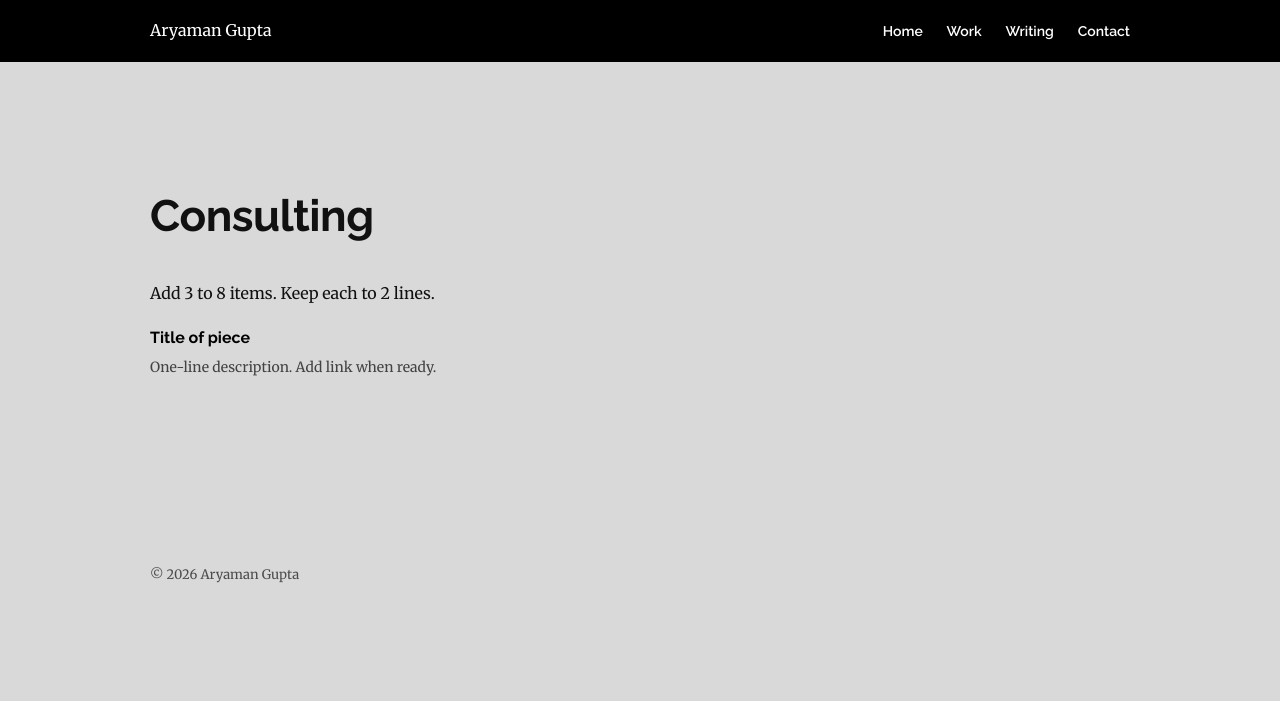
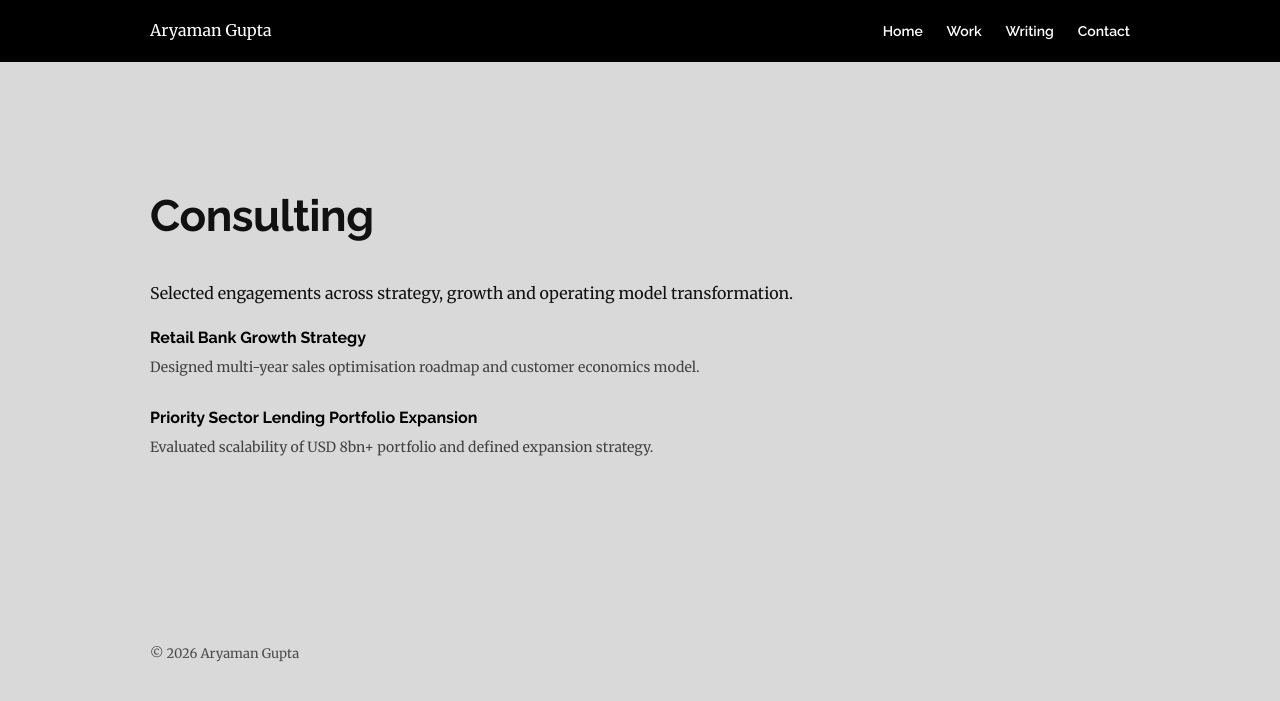
Before and after one commit to kungfumonk29/kungfumonk29.github.io, a Jekyll site: the page built from work/consulting.md, in a window 1280 px wide. Shown: the top 701 px of the page. Built offline with Jekyll 4.4.1, drawn with Linux system fonts in a browser that asks for light colours.

Commit message:
Update consulting.md

```diff
--- a/work/consulting.md
+++ b/work/consulting.md
@@ -6,9 +6,14 @@ permalink: /work/consulting/
 
 # Consulting
 
-Add 3 to 8 items. Keep each to 2 lines.
+Selected engagements across strategy, growth and operating model transformation.
 
 <div class="list">
-  <span class="item">Title of piece</span>
-  <div class="meta">One-line description. Add link when ready.</div>
+  <div class="item">Retail Bank Growth Strategy</div>
+  <div class="meta">Designed multi-year sales optimisation roadmap and customer economics model.</div>
 </div>
+
+<div class="list">
+  <div class="item">Priority Sector Lending Portfolio Expansion</div>
+  <div class="meta">Evaluated scalability of USD 8bn+ portfolio and defined expansion strategy.</div>
+</div>
```
